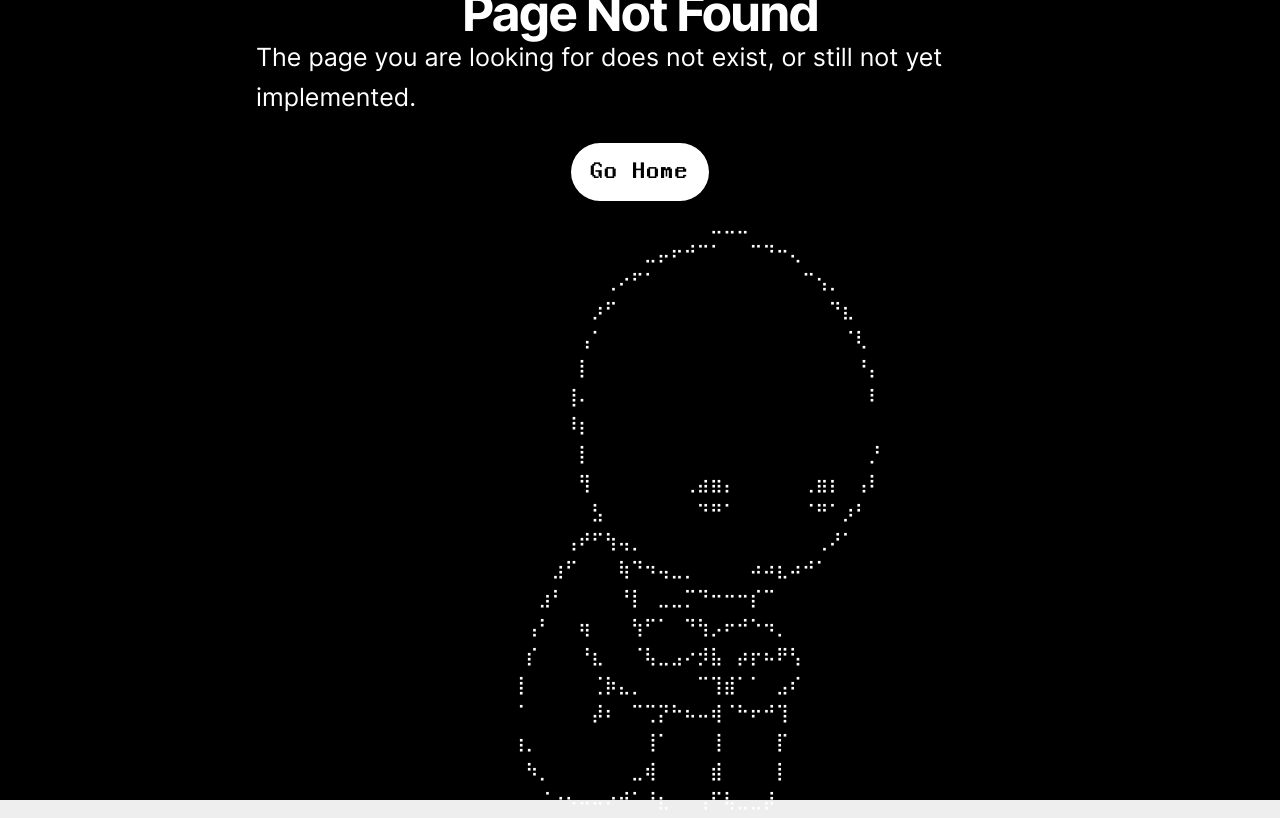
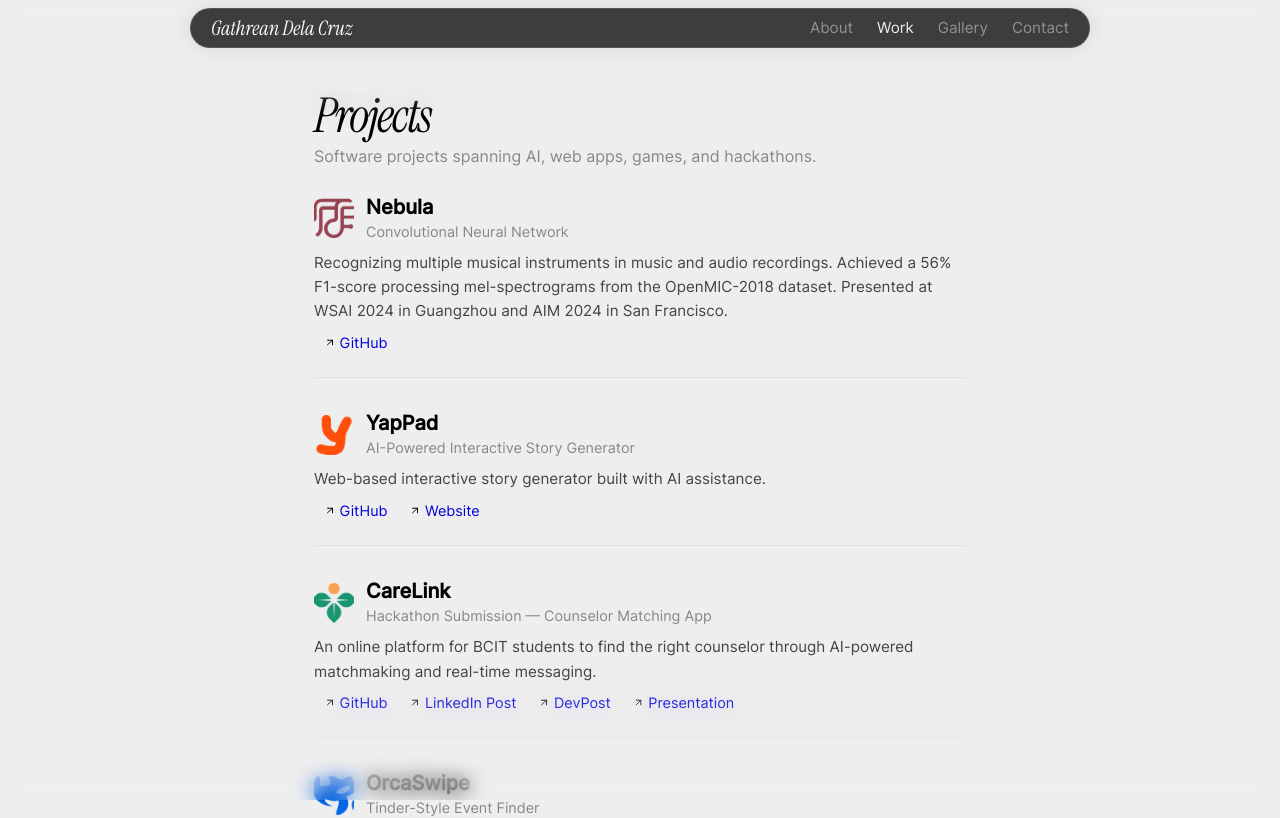
Before and after one commit to gathrean/my-portfolio, a React (Create React App) app: page /work in a window 1280 px wide. Shown: the top 818 px of the page. Built offline with nearby package versions, Linux system fonts and the light colour scheme; no server answers.

Commit message:
Renamed projects to work

```diff
--- a/src/App.jsx
+++ b/src/App.jsx
@@ -8,7 +8,7 @@ import { Footer } from './components/Footer/Footer';
 // Pages //
 import { LandingPage } from './pages/LandingPage/LandingPage';
 import { AboutPage } from './pages/AboutPage/AboutPage';
-import { DeveloperPage } from './pages/DeveloperPage/DeveloperPage';
+import { WorkPage } from './pages/WorkPage/WorkPage';
 import { PhotographyPage } from './pages/PhotographyPage/PhotographyPage';
 import { ContactPage } from './pages/ContactPage/ContactPage';
 import { NotFoundPage } from './pages/NotFoundPage/NotFoundPage';
@@ -60,7 +60,7 @@ function App() {
       <Routes>
         <Route path="/" element={<Layout title="Gathrean Dela Cruz"><LandingPage /></Layout>} />
         <Route path="/about" element={<Layout title="who is Gathrean Dela Cruz"><AboutPage /></Layout>} />
-        <Route path="/projects" element={<Layout title="Gathrean's work"><DeveloperPage /></Layout>} />
+        <Route path="/work" element={<Layout title="Gathrean's work"><WorkPage /></Layout>} />
         <Route path="/gallery" element={<Layout title="Gathrean's photography"><PhotographyPage /></Layout>} />
         <Route path="/contact" element={<Layout title="contact Gathrean"><ContactPage /></Layout>} />
         <Route path="*" element={<NotFoundPage />} />
--- a/src/components/Navbar/Navbar.jsx
+++ b/src/components/Navbar/Navbar.jsx
@@ -59,7 +59,7 @@ export function Navbar() {
                 <Link to="/about" onClick={handleNavClick} className={location.pathname === '/about' ? 'active' : ''}>About</Link>
             </li>
             <li>
-                <Link to="/projects" onClick={handleNavClick} className={location.pathname === '/projects' ? 'active' : ''}>Projects</Link>
+                <Link to="/work" onClick={handleNavClick} className={location.pathname === '/work' ? 'active' : ''}>Work</Link>
             </li>
             <li>
                 <Link to="/gallery" onClick={handleNavClick} className={location.pathname === '/gallery' ? 'active' : ''}>Gallery</Link>
--- a/src/pages/DeveloperPage/DeveloperPage.css
+++ b/src/pages/WorkPage/WorkPage.css
@@ -1,5 +1,5 @@
 .developer-page {
-  max-width: 900px;
+  max-width: 700px;
   margin: 0 auto;
   padding: 40px 24px;
 }
--- a/src/pages/DeveloperPage/DeveloperPage.jsx
+++ b/src/pages/WorkPage/WorkPage.jsx
@@ -7,7 +7,7 @@ import CareLinkIcon from '../../assets/icons/project-icons/CareLink-Icon.png';
 import OrcaSwipeIcon from '../../assets/icons/project-icons/OrcaSwipe-Icon.png';
 import DungeonQuadIcon from '../../assets/icons/project-icons/DungeonQuad-Icon.png';
 
-import './DeveloperPage.css';
+import './WorkPage.css';
 
 const projects = [
   {
@@ -84,7 +84,7 @@ const skillCategories = [
   },
 ];
 
-export function DeveloperPage() {
+export function WorkPage() {
   return (
     <div className="developer-page">
       <h1 className="developer-heading">Projects</h1>
```
Also changed, not shown: 1 other file (tests, documents, lock files or other folders).
